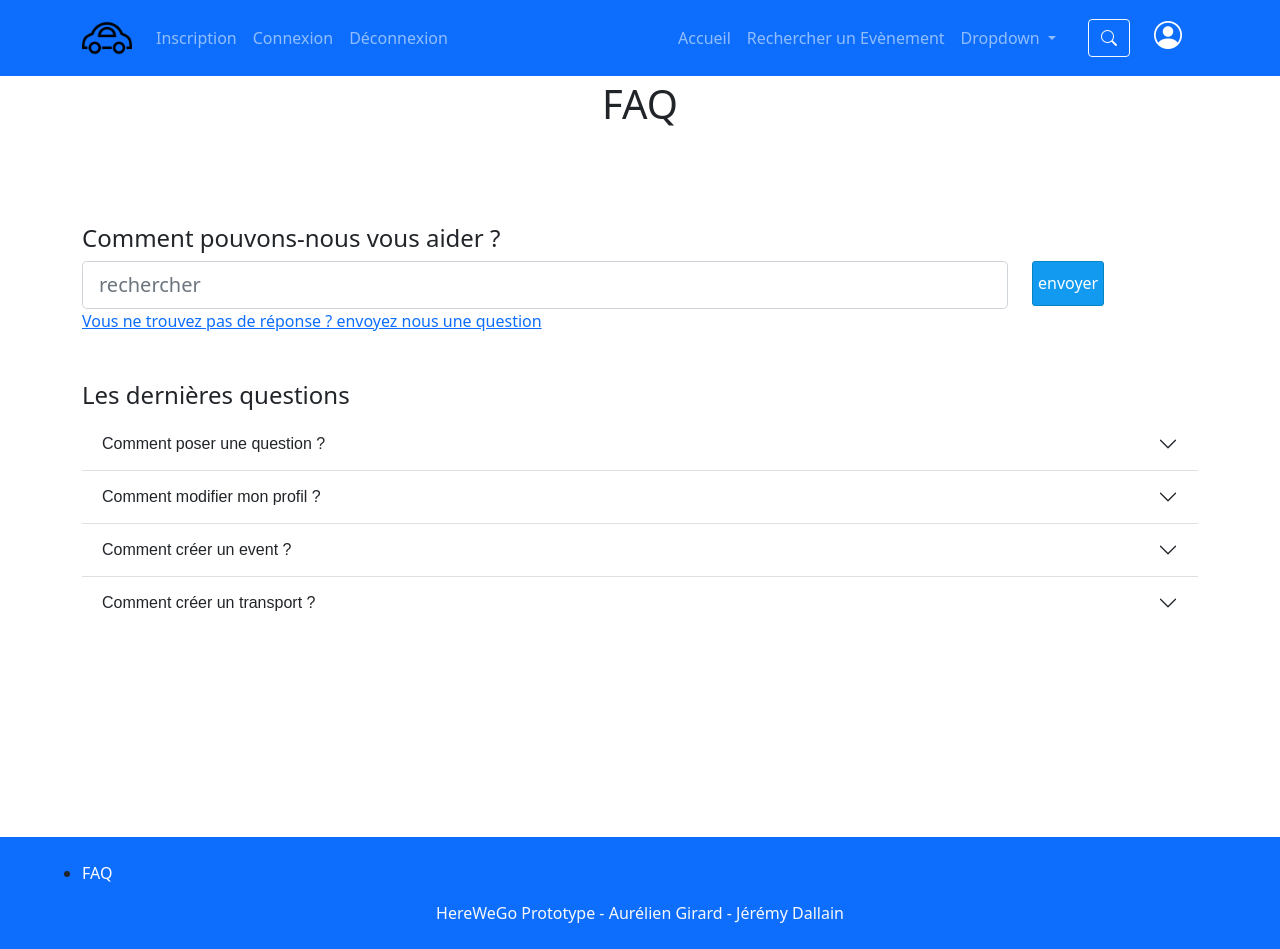
After one commit to MrAuGIR/HerewegoPrototype, a PHP site: page /page-faq.php in a window 1280 px wide. The commit adds this page. Run offline with PHP 8.4, Linux system fonts and the light colour scheme; some libraries are stand-ins or nearby versions.

Commit message:
pages faq (liste+formulaire)

```diff
--- a/commons/footer.php
+++ b/commons/footer.php
@@ -1,9 +1,15 @@
 <!-- FIN DU CONTENU SPECIFIQUE A CHAQUE PAGE -->
+
 </div>
     </main>
 
     <footer class="footer mt-auto py-4 bg-primary">
         <div class="container">
+            <div class="row">
+                <ul>
+                    <li><a style=" text-decoration:none; color:white;" href="page_faq.php" >FAQ</a></li>
+                </ul>
+            </div>
             <div class="text-center text-light">
                 HereWeGo Prototype - Aurélien Girard - Jérémy Dallain
             </div>
--- a/modele.php
+++ b/modele.php
@@ -6,7 +6,7 @@ require_once 'commons/header.php';
 <!-- DEBUT CONTENU DE LA PAGE -->
 
 <h1>Test</h1>
-nouvelle branche de ag
+
 
 <!-- FIN CONTENU DE LA PAGE -->
 <?php
--- /dev/null
+++ b/page-faq.php
@@ -0,0 +1,109 @@
+<?php
+$titlePage = "FAQ - Herewego";
+$h1 = "FAQ";
+require_once 'commons/header.php';
+?>
+<!-- DEBUT CONTENU DE LA PAGE -->
+<style>
+    h2 {
+    font-family: Arial, Verdana;
+    font-weight: 800;
+    font-size: 2.5rem;
+    color: #091f2f;
+    text-transform: uppercase;
+}
+.accordion .accordion-item > .panel-heading {
+    border: 0;
+    background: #f4f4f4;
+    padding: 0;
+}
+.accordion .accordion-item .panel-title a {
+    display: block;
+    font-style: italic;
+    font-size: 1.5rem;
+}
+.accordion .accordion-item .panel-title a:after {
+    font-family: 'FontAwesome';
+    font-style: normal;
+    font-size: 3rem;
+    content: "\f106";
+    color: #1f7de2;
+    float: right;
+    margin-top: -12px;
+}
+.accordion .accordion-item .panel-title a.collapsed:after {
+    content: "\f107";
+}
+.accordion .accordion-item .panel-body {
+    font-size: 1.2rem;
+}
+
+</style>
+    <main>
+        <div class="row my-2">
+            <div class="col-12">
+                <h4>Comment pouvons-nous vous aider ?</h4>
+            </div>
+            <div class="col-10">
+                <input class="form-control form-control-lg" type="text" placeholder="rechercher" aria-label=".form-control-lg example">
+            </div>
+            <div class="col-2">
+                <input type="submit" class="submit-faq" name="submit" value="envoyer">
+            </div>
+            <div class="col-12">
+                <a href="page-form-question.php" title="poser une question">Vous ne trouvez pas de réponse ? envoyez nous une question </a>
+            </div>
+        </div>
+        <div class="row my-5">
+            <h4>Les dernières questions</h4>
+            <div class="col-12">
+                <div class="accordion accordion-flush" id="accordionFlushExample">
+                    <div class="accordion-item">
+                        <h2 class="accordion-header" id="flush-headingOne">
+                        <button class="accordion-button collapsed" type="button" data-bs-toggle="collapse" data-bs-target="#flush-collapseOne" aria-expanded="false" aria-controls="flush-collapseOne">
+                            <span class="question">Comment poser une question ?</span>
+                        </button>
+                        </h2>
+                        <div id="flush-collapseOne" class="accordion-collapse collapse" aria-labelledby="flush-headingOne" data-bs-parent="#accordionFlushExample">
+                        <div class="accordion-body">Anim pariatur cliche reprehenderit, enim eiusmod high life accusamus terry richardson ad squid. 3 wolf moon officia aute, non cupidatat skateboard dolor brunch. Food truck quinoa nesciunt laborum eiusmod. Brunch 3 wolf moon tempor, sunt aliqua put a bird on it squid single-origin coffee nulla assumenda shoreditch et. Nihil anim keffiyeh helvetica, craft beer labore wes anderson cred nesciunt sapiente ea proident. Ad vegan excepteur butcher vice lomo. Leggings occaecat craft beer farm-to-table, raw denim aesthetic synth nesciunt you probably haven't heard of them accusamus labore sustainable VHS.</div>
+                        </div>
+                    </div>
+                    <div class="accordion-item">
+                        <h2 class="accordion-header" id="flush-headingTwo">
+                        <button class="accordion-button collapsed" type="button" data-bs-toggle="collapse" data-bs-target="#flush-collapseTwo" aria-expanded="false" aria-controls="flush-collapseTwo">
+                            <span class="question">Comment modifier mon profil ?</span>
+                        </button>
+                        </h2>
+                        <div id="flush-collapseTwo" class="accordion-collapse collapse" aria-labelledby="flush-headingTwo" data-bs-parent="#accordionFlushExample">
+                        <div class="accordion-body">Anim pariatur cliche reprehenderit, enim eiusmod high life accusamus terry richardson ad squid. 3 wolf moon officia aute, non cupidatat skateboard dolor brunch. Food truck quinoa nesciunt laborum eiusmod. Brunch 3 wolf moon tempor, sunt aliqua put a bird on it squid single-origin coffee nulla assumenda shoreditch et. Nihil anim keffiyeh helvetica, craft beer labore wes anderson cred nesciunt sapiente ea proident. Ad vegan excepteur butcher vice lomo. Leggings occaecat craft beer farm-to-table, raw denim aesthetic synth nesciunt you probably haven't heard of them accusamus labore sustainable VHS.</div>
+                        </div>
+                    </div>
+                    <div class="accordion-item">
+                        <h2 class="accordion-header" id="flush-headingThree">
+                        <button class="accordion-button collapsed" type="button" data-bs-toggle="collapse" data-bs-target="#flush-collapseThree" aria-expanded="false" aria-controls="flush-collapseThree">
+                            <span class="question">Comment créer un event ?</span>
+                        </button>
+                        </h2>
+                        <div id="flush-collapseThree" class="accordion-collapse collapse" aria-labelledby="flush-headingThree" data-bs-parent="#accordionFlushExample">
+                        <div class="accordion-body">Anim pariatur cliche reprehenderit, enim eiusmod high life accusamus terry richardson ad squid. 3 wolf moon officia aute, non cupidatat skateboard dolor brunch. Food truck quinoa nesciunt laborum eiusmod. Brunch 3 wolf moon tempor, sunt aliqua put a bird on it squid single-origin coffee nulla assumenda shoreditch et. Nihil anim keffiyeh helvetica, craft beer labore wes anderson cred nesciunt sapiente ea proident. Ad vegan excepteur butcher vice lomo. Leggings occaecat craft beer farm-to-table, raw denim aesthetic synth nesciunt you probably haven't heard of them accusamus labore sustainable VHS.</div>
+                        </div>
+                    </div>
+                    <div class="accordion-item">
+                        <h2 class="accordion-header" id="flush-headingThree">
+                        <button class="accordion-button collapsed" type="button" data-bs-toggle="collapse" data-bs-target="#flush-collapseThree" aria-expanded="false" aria-controls="flush-collapseThree">
+                            <span class="question">Comment créer un transport ?</span>
+                        </button>
+                        </h2>
+                        <div id="flush-collapseThree" class="accordion-collapse collapse" aria-labelledby="flush-headingThree" data-bs-parent="#accordionFlushExample">
+                        <div class="accordion-body">Anim pariatur cliche reprehenderit, enim eiusmod high life accusamus terry richardson ad squid. 3 wolf moon officia aute, non cupidatat skateboard dolor brunch. Food truck quinoa nesciunt laborum eiusmod. Brunch 3 wolf moon tempor, sunt aliqua put a bird on it squid single-origin coffee nulla assumenda shoreditch et. Nihil anim keffiyeh helvetica, craft beer labore wes anderson cred nesciunt sapiente ea proident. Ad vegan excepteur butcher vice lomo. Leggings occaecat craft beer farm-to-table, raw denim aesthetic synth nesciunt you probably haven't heard of them accusamus labore sustainable VHS.</div>
+                        </div>
+                    </div>
+                </div>
+            </div>
+        </div>
+    </main>
+
+
+<!-- FIN CONTENU DE LA PAGE -->
+<?php
+require_once 'commons/footer.php';
--- a/styles/style.css
+++ b/styles/style.css
@@ -101,3 +101,20 @@ main {
     height: 100%;
     object-fit: cover;
 }
+
+/* page FAQ button submit */
+.submit-faq{
+    display: flex;
+    height: 45px;
+    z-index: 1;
+    padding: 0;
+    cursor: pointer;
+    outline: 0;
+    color: #fff;
+    font-size: 16px;
+    border: 1px solid #0386c3;
+    background: #129af0;
+    border-radius: 3px;
+    padding-left: 5px;
+    padding-right: 5px;
+}
```
Also changed, not shown: page-form-question.php (added, +48 -0 lines).
